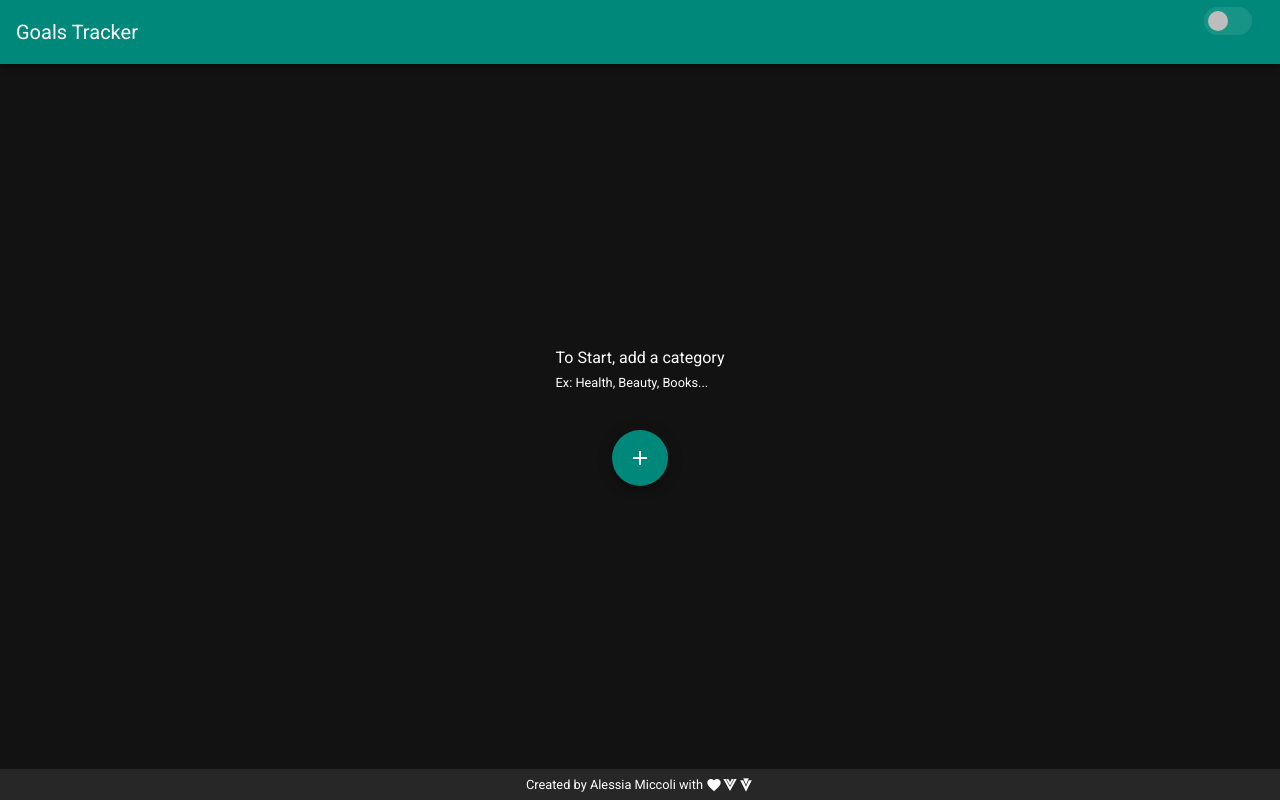
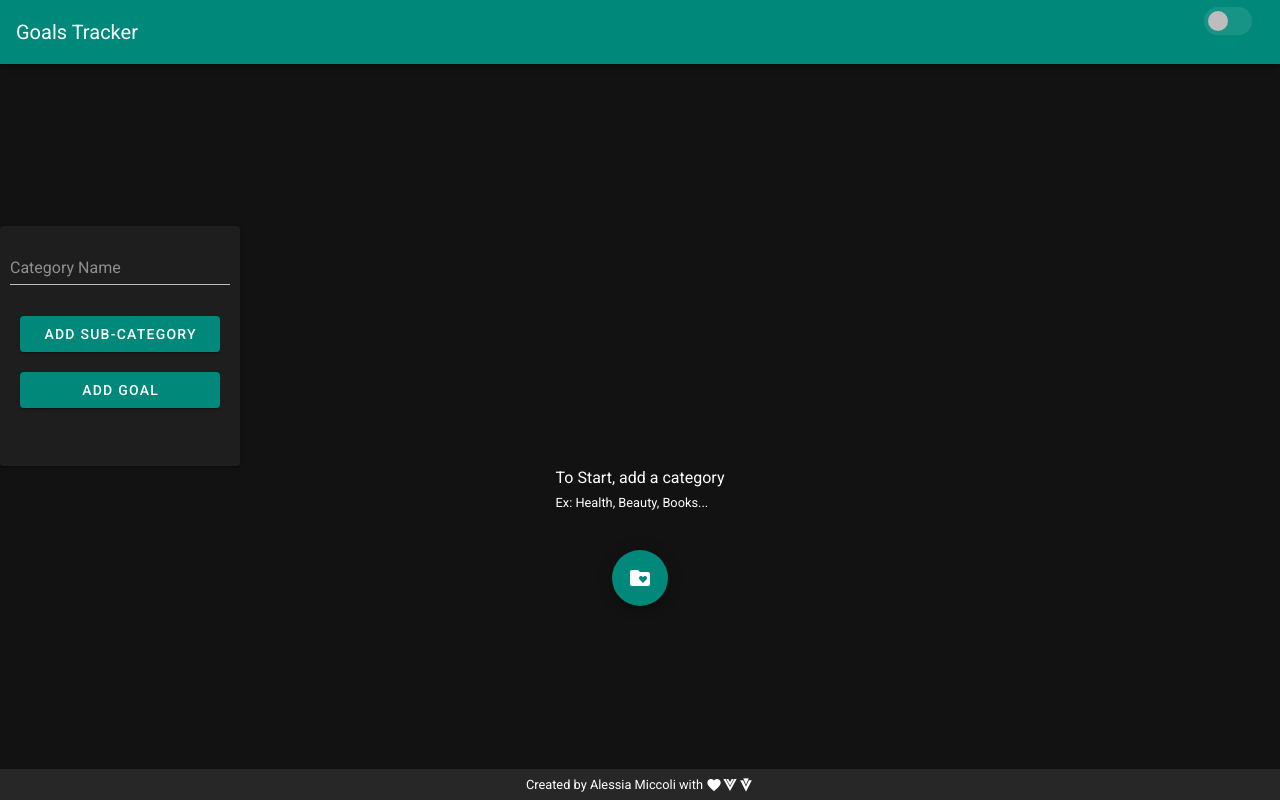
Before and after one commit to alessia-miccoli/goals-tracker-vue, a Vue app: page / in a window 1280 px wide. Built offline with nearby package versions, Linux system fonts and the light colour scheme.

Commit message:
category-form added

```diff
--- a/src/App.vue
+++ b/src/App.vue
@@ -11,19 +11,26 @@
     <v-content class="d-flex justify-center align-center">
 
       <!-- <SubCategory></SubCategory> -->
+        <CategoryForm></CategoryForm>
 
-      <!-- <div class="d-flex justify-space-around">
-        <Category></Category>
-      </div> -->
-        <div class="d-flex justify-center align-center">
+        <div v-if="count > 0" class="d-flex justify-space-around">
+          <Category></Category>
+        </div>
+        <div v-else class="d-flex justify-center align-center">
           <p>To Start, add a category<br>
             <small>Ex: Health, Beauty, Books...</small>
           </p>
         </div>
         <div class="add-btn-container">
-          <v-btn fab color="primary">
-            <v-icon dark>mdi-plus</v-icon>
-          </v-btn>
+        <v-tooltip top>
+          <template v-slot:activator="{ on }">
+            <v-btn fab color="primary" v-on="on">
+              <v-icon dark>mdi-folder-heart</v-icon>
+            </v-btn>
+          </template>
+          <span>Add New Category</span>
+        </v-tooltip>
+
         </div>
     </v-content>
 
@@ -39,16 +46,21 @@
 
 <script>
 import SubCategory from './components/SubCategory';
-import Category from './components/Category'
+import Category from './components/Category';
+import CategoryForm from './components/CategoryForm';
 
 export default {
   name: 'App',
-
   components: {
     SubCategory,
     Category,
+    CategoryForm,
   },
-
+  computed: {
+      count(){
+          return this.$store.state.categories.length
+      }
+  },
   data: () => ({
     //
   }),
--- a/src/components/Category.vue
+++ b/src/components/Category.vue
@@ -1,6 +1,8 @@
 <template>
+
     <v-card class="category"
         >
+
     <v-card-title >Code</v-card-title>
     <v-card-subtitle>3 sub-categories</v-card-subtitle>
     <div class="progress-container">
--- /dev/null
+++ b/src/components/CategoryForm.vue
@@ -0,0 +1,43 @@
+<template>
+  <v-card class="category">
+    <v-form class="form">
+      <v-text-field
+        placeholder="Category Name"
+        @input="$v.name.$touch()"
+        @blur="$v.name.$touch()"
+      ></v-text-field>
+      <div class="d-flex flex-column buttons-container">
+        <v-btn color="primary">Add sub-category</v-btn>
+        <v-btn color="primary">Add goal</v-btn>
+      </div>
+    </v-form>
+  </v-card>
+</template>
+
+<script>
+// import HelloWorld from './components/HelloWorld';
+
+export default {
+  name: 'CategoryForm',
+
+  components: {
+    // HelloWorld,
+  },
+
+  data: () => ({
+    //
+  }),
+};
+</script>
+
+<style scoped>
+
+    .buttons-container *{
+        margin: 10px;
+    }
+
+    .form{
+        padding: 10px;
+    }
+
+</style>
--- a/src/components/SubCategory.vue
+++ b/src/components/SubCategory.vue
@@ -1,6 +1,5 @@
 <template>
     <div id="sub-category">
-
     <v-card>
         <v-card-title>Code</v-card-title>
         <v-divider></v-divider>
--- a/src/main.js
+++ b/src/main.js
@@ -1,10 +1,31 @@
 import Vue from 'vue'
 import App from './App.vue'
 import vuetify from './plugins/vuetify';
+import Vuex from 'vuex'
 
+Vue.use(Vuex)
 Vue.config.productionTip = false
+
+const store = new Vuex.Store({
+  state: {
+    categories : []
+  },
+  mutations: {
+    addCategory (state) {
+      var newCategory = {
+        categoryName : '',
+        subCategories : [],
+        goals: [],
+        progress : 0
+      }
+
+      state.categories.push(newCategory)
+    }
+  }
+})
 
 new Vue({
   vuetify,
+  store,
   render: h => h(App)
 }).$mount('#app')
```
Lines whose indentation alone changed are shown as unchanged.
